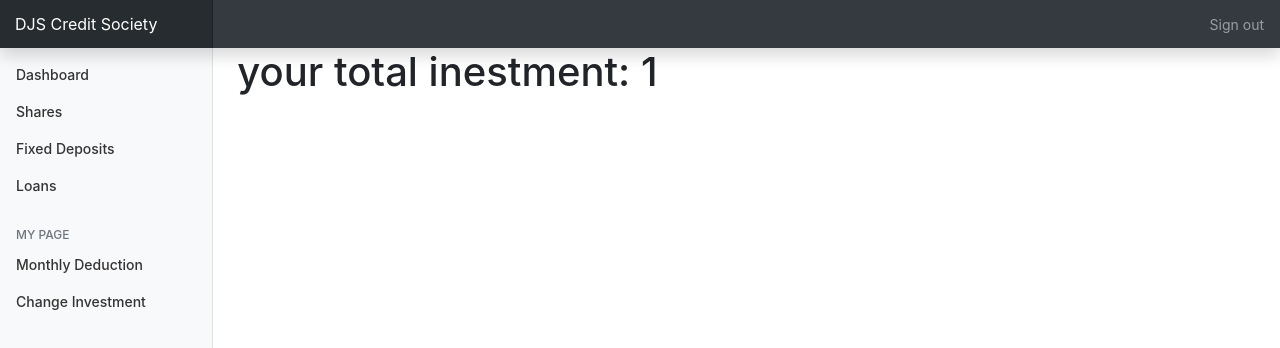
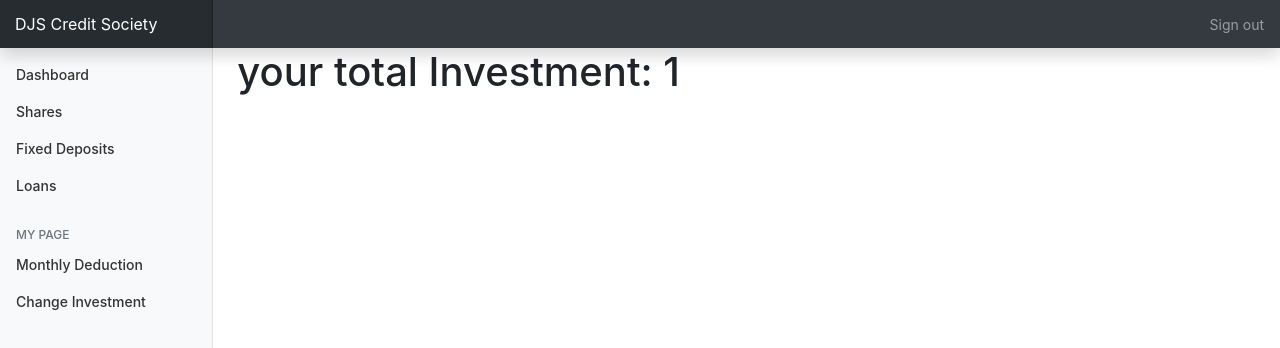
Before and after one commit to chiraggada2911/Credit-Society-Django, a Django app: template website/status/templates/Investment.html in a window 1280 px wide. Shown: the top 348 px of the page. Run offline with Django 3.2, Linux system fonts and the light colour scheme; data comes from the database, SQL or seed files in the repository; tables that the repository leaves empty hold one stand-in row (values such as "Sample post"); the template is opened without the code that fills it: values that come from a table or form of the project are taken from there, most other values are stand-ins (such as "Sample title", 1, 10 or a date in 2020); parts of the project's set-up code (start-up, migrations or seed data) failed here and were passed over; some libraries are stand-ins or nearby versions.

Commit message:
Investment

```diff
--- a/website/status/templates/Investment.html
+++ b/website/status/templates/Investment.html
@@ -6,7 +6,7 @@
 {%block content%}
 <main role="main" class="col-md-9 ml-sm-auto col-lg-10 px-4">
 
-<h1>your total inestment: {{totalInvestment}}</h1>
+<h1>your total Investment: {{totalInvestment}}</h1>
 
 
 </main>
--- a/website/status/views.py
+++ b/website/status/views.py
@@ -125,7 +125,7 @@ def Investment(request):
     'totalInvestment':totalInvestment,
     'investment':"active",
     }
-    return render (request,'investment.html',context=context)
+    return render (request,'Investment.html',context=context)
 
 def email(request):
 
```
